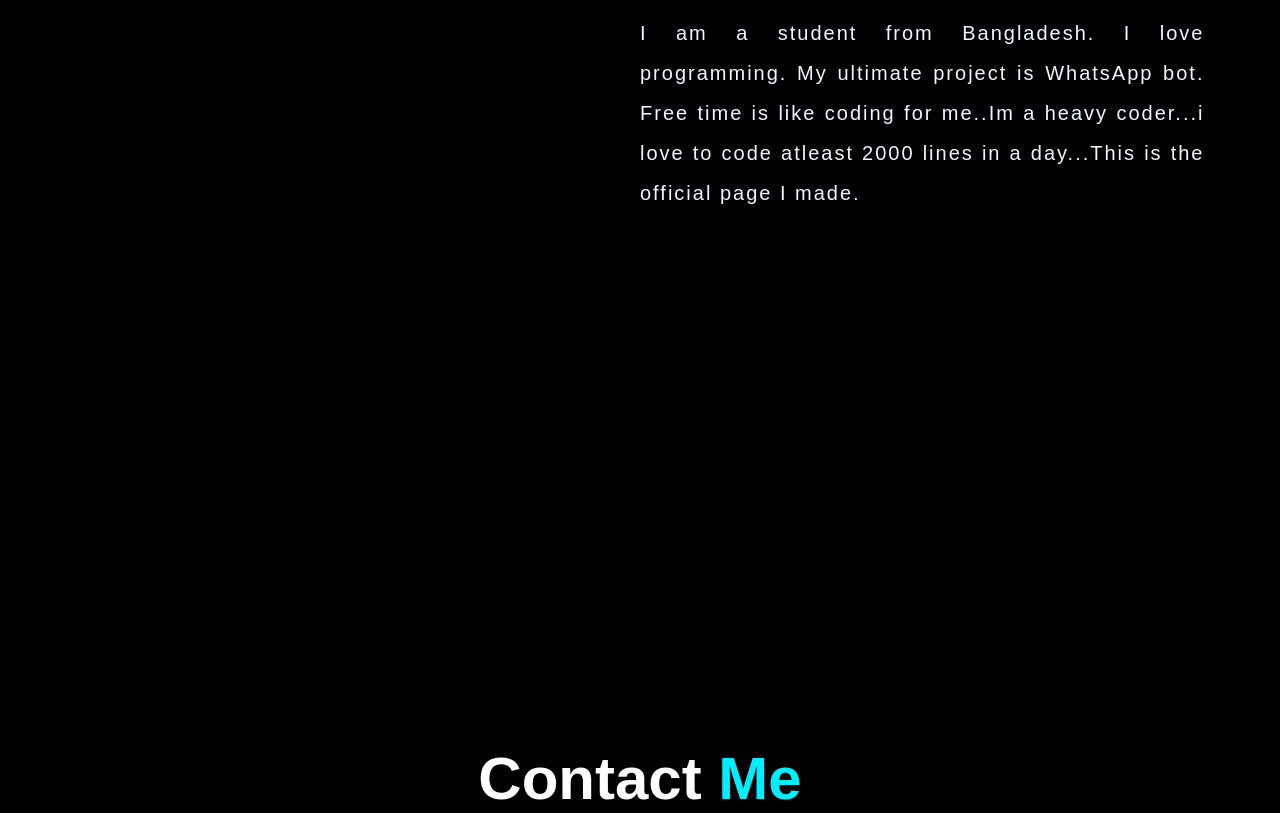
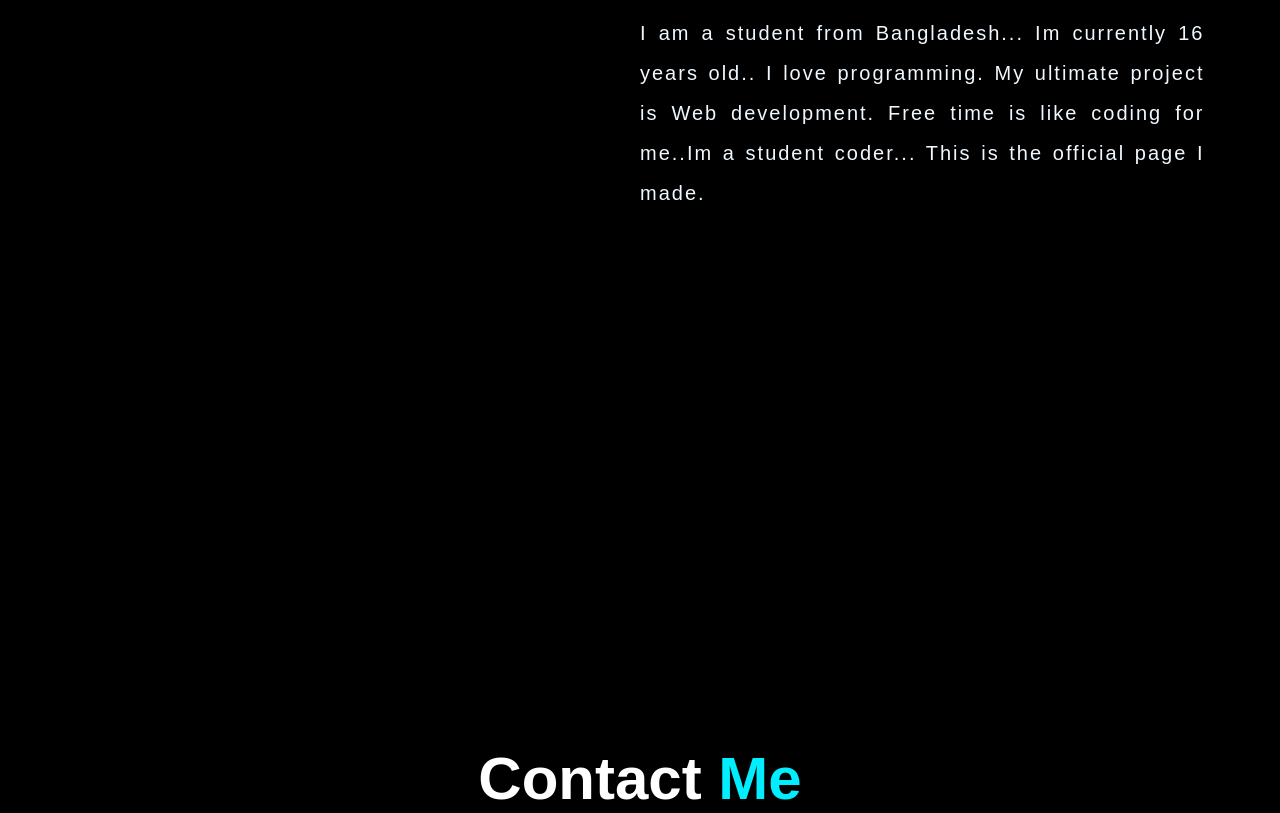
Before and after one commit to V-E-N-O-X/Portfolio, a plain HTML site: page index.html in a window 1280 px wide. Shown: the part 926-1739 px from the top of the page. Drawn offline with nearby package versions, Linux system fonts and the light colour scheme.

Commit message:
Update index.html

```diff
--- a/index.html
+++ b/index.html
@@ -51,7 +51,7 @@
                 </div>
                 <div class="about-text">
                     <h2>About <span>Me</span></h2>
-                    <p>I am a student from Bangladesh. I love programming. My ultimate project is WhatsApp bot. Free time is like coding for me..Im a heavy coder...i love to code atleast 2000 lines in a day...This is the official page I made.<br>
+                    <p>I am a student from Bangladesh... Im currently 16 years old.. I love programming. My ultimate project is Web development. Free time is like coding for me..Im a student coder... This is the official page I made.<br>
                         <br>
                     </p>
                 </div>
```
